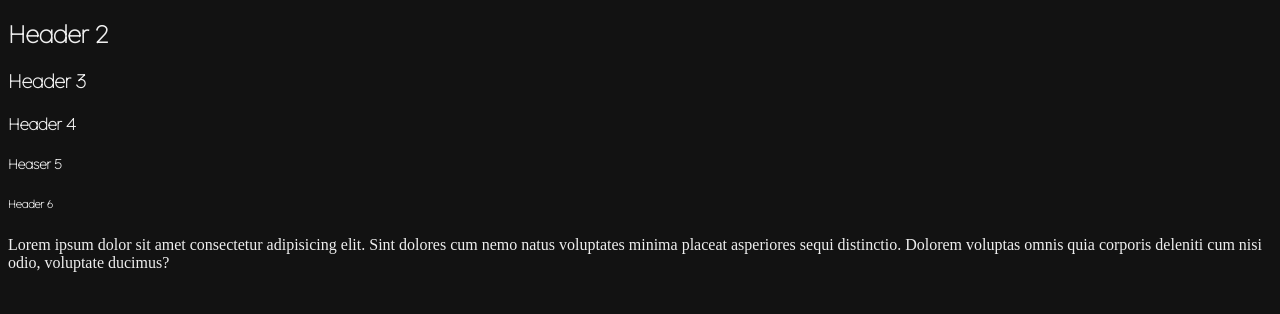
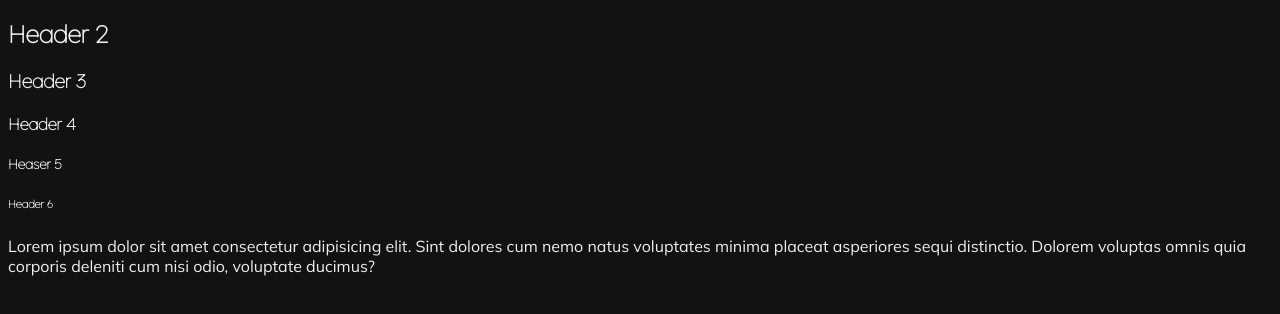
Before and after one commit to thankgodr/AdvanceCSS, a plain HTML site: page index.html in a window 1280 px wide. Shown: the part 64-378 px from the top of the page. Drawn offline with Linux system fonts and the light colour scheme.

Commit message:
Variation fonts
Added variation fonts and used with firefox developers tool

```diff
--- a/index.html
+++ b/index.html
@@ -3,8 +3,9 @@
     <head>
         <title>Advance CSS</title>
         <link rel="preconnect" href="https://fonts.googleapis.com">
-<link rel="preconnect" href="https://fonts.gstatic.com" crossorigin>
-<link href="https://fonts.googleapis.com/css2?family=Lexend+Deca:wght@100&display=swap" rel="stylesheet">
+        <link rel="preconnect" href="https://fonts.gstatic.com" crossorigin>
+        <link href="https://fonts.googleapis.com/css2?family=Lexend+Deca:wght@100&display=swap" rel="stylesheet">
+        <link href="https://fonts.googleapis.com/css2?family=Mulish:wght@200..900&display=swap" rel="stylesheet">
         <link rel="stylesheet" href="style.css" />
     </head>
     <body>
--- a/style.css
+++ b/style.css
@@ -1,6 +1,7 @@
 body {
     background-color: #121212;
     color: #efefef;
+    font-family: 'Mulish', sans-serif;
 }
 h1,h2,h3,h4,h5,h6{
     font-family: 'Lexend Deca', sans-serif;
```
